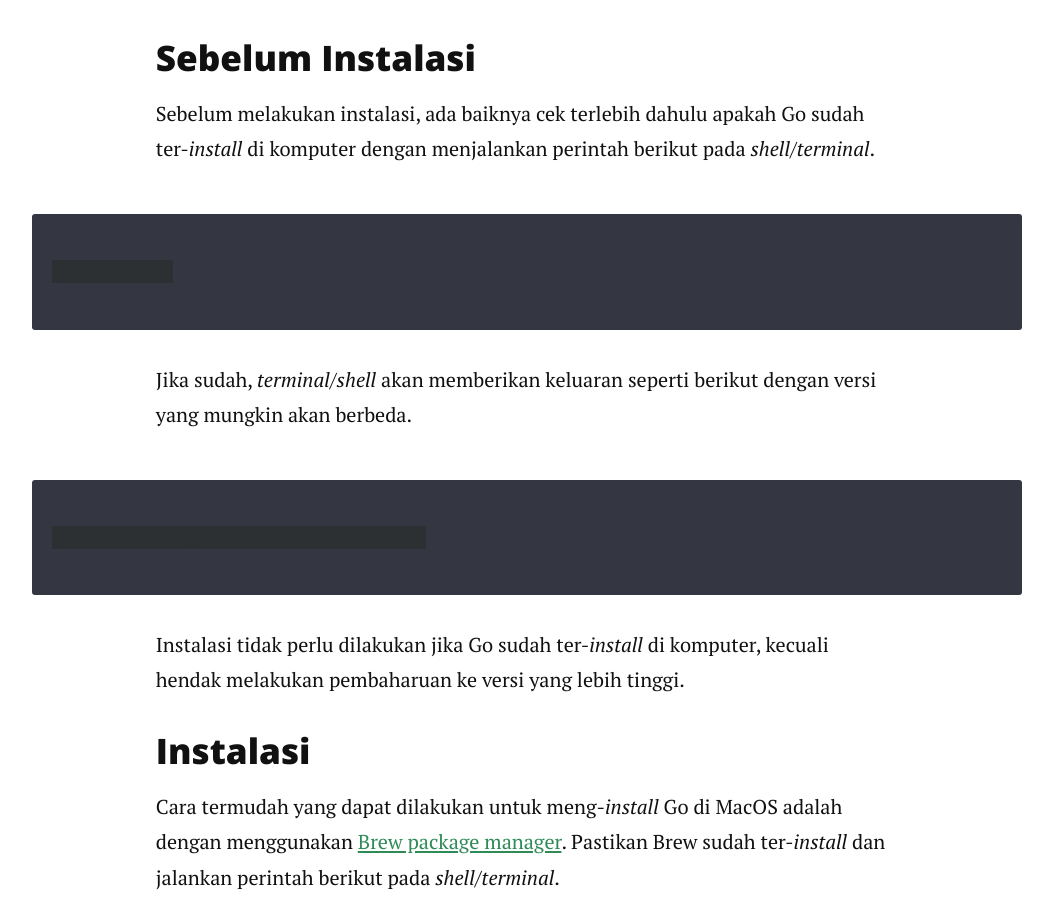
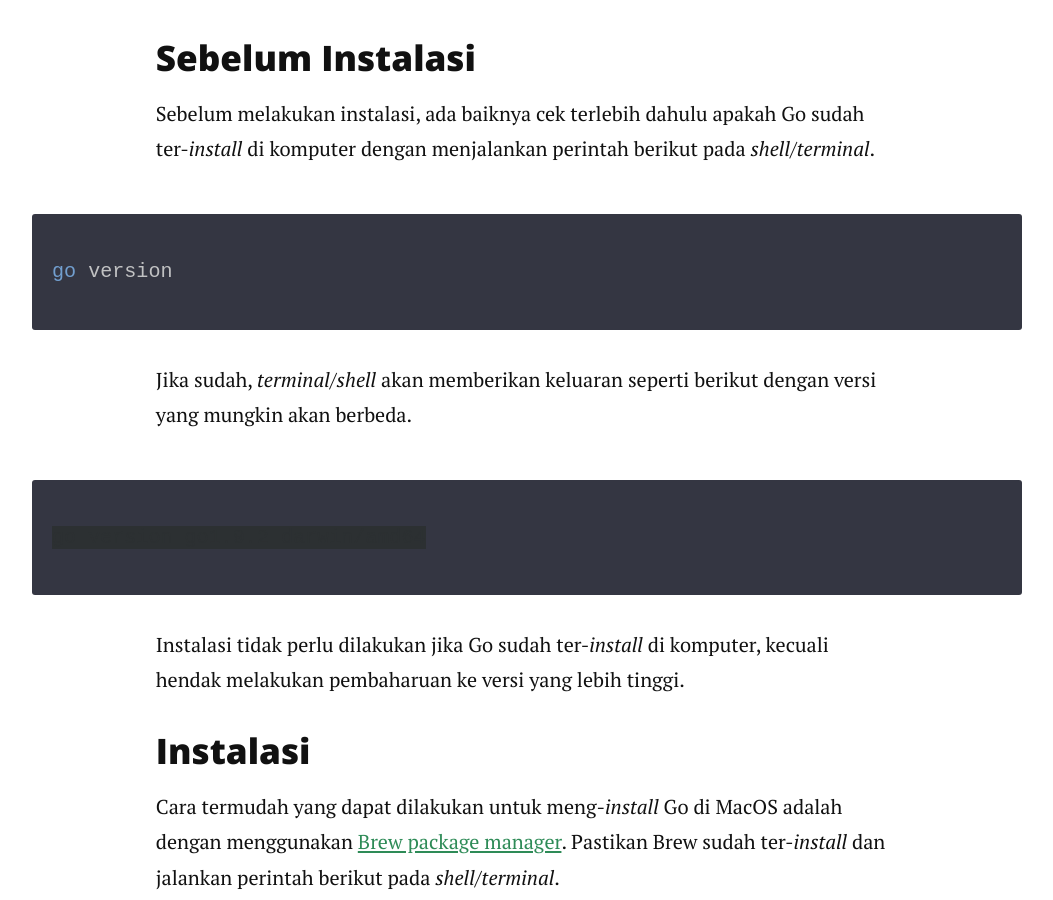
Before and after one commit to wlisrausr/wlisra.github.io, a Jekyll site: the page built from _posts/2018-01-13-go-installation-and-setup-on-macos.markdown, in a window 1280 px wide and 900 px high, scrolled down 1000 px. Shown: the whole window, without its empty margins (113-1166 px from the left). Built offline with Jekyll 4.4.1, drawn with Linux system fonts in a browser that asks for light colours; nearby versions of some CDN libraries; comment, search, counter and statistics services are not loaded.

Commit message:
Change highlight to go

```diff
--- a/_posts/2018-01-13-go-installation-and-setup-on-macos.markdown
+++ b/_posts/2018-01-13-go-installation-and-setup-on-macos.markdown
@@ -15,7 +15,7 @@ Dikarenakan niat saya untuk mempelajari bahasa ini secara mendalam, maka saya ha
 
 Sebelum melakukan instalasi, ada baiknya cek terlebih dahulu apakah Go sudah ter-*install* di komputer dengan menjalankan perintah berikut pada *shell/terminal*.
 
-{% highlight shell_session %}
+{% highlight go %}
 go version
 {% endhighlight %}
 
```
